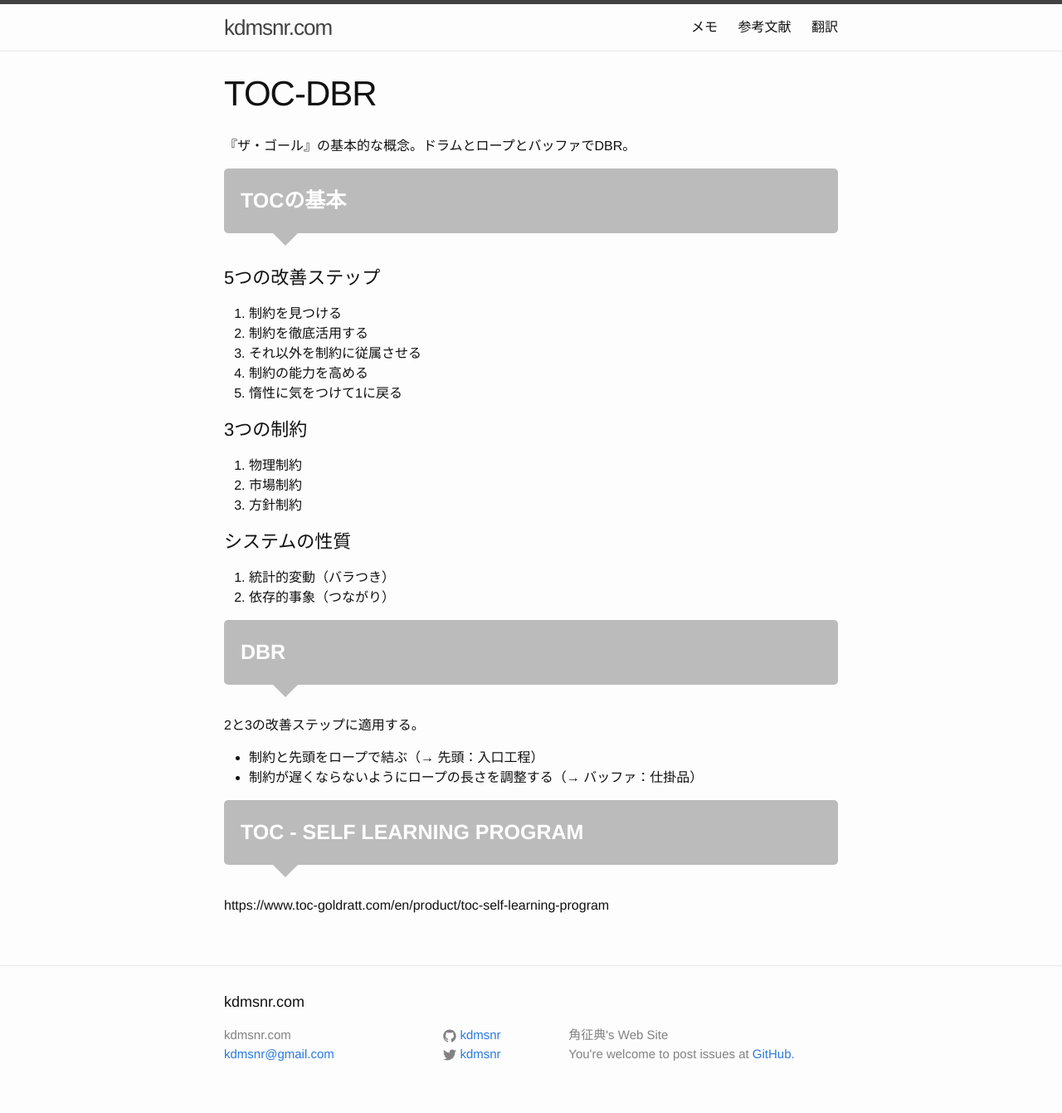
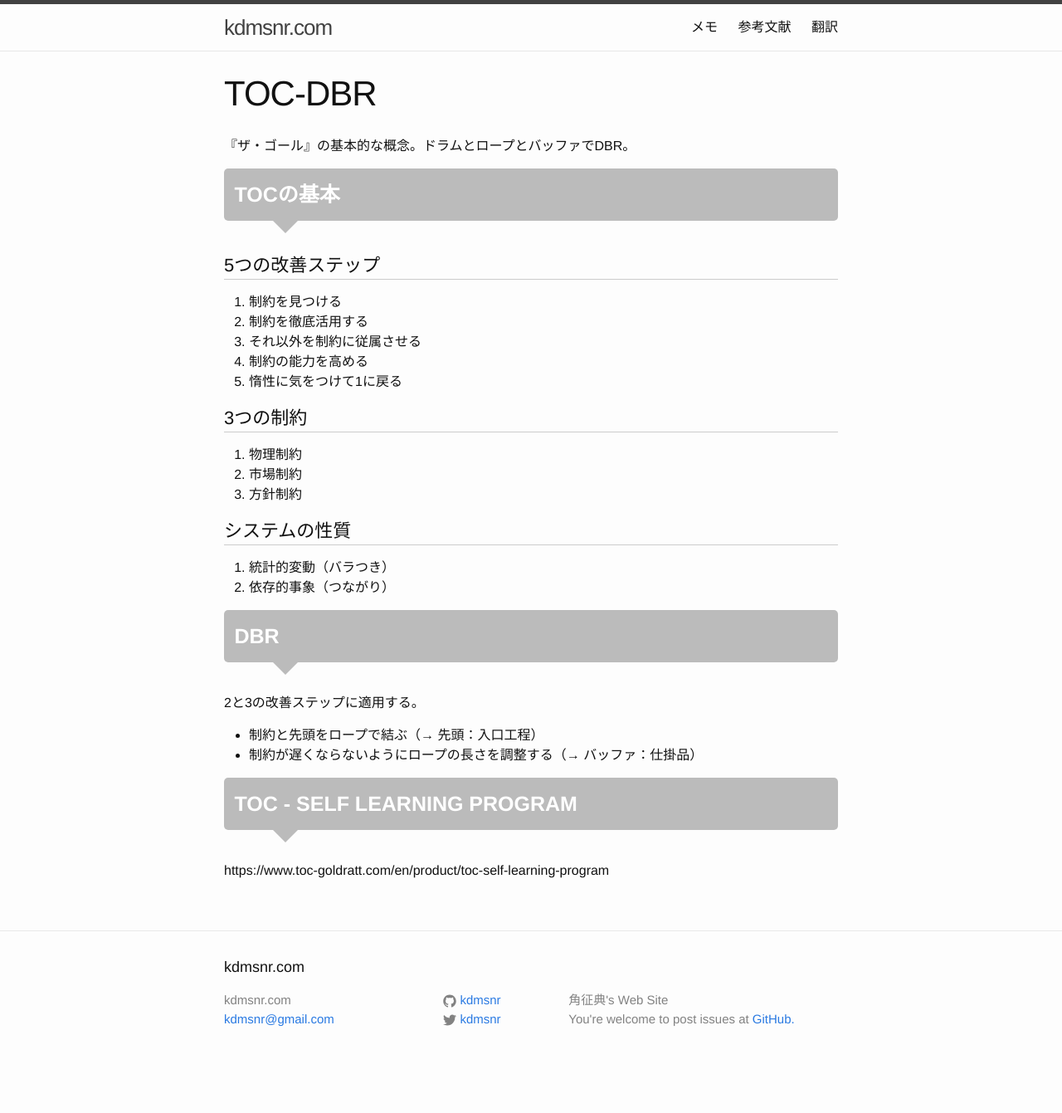
Before and after one commit to kdmsnr/kdmsnr.github.io, a Jekyll site: the page built from notes/toc-dbr/index.md, in a window 1280 px wide. Shown: the whole page at 83% size. Built offline with Jekyll 4.4.1, drawn with Linux system fonts in a browser that asks for light colours; Markdown is read by kramdown in place of the engine named in the settings; comment, search, counter and statistics services are not loaded; after the commit the page ends 1299 px from its top, so only the background shows below that.

Commit message:
Update css

```diff
--- a/_sass/_base.scss
+++ b/_sass/_base.scss
@@ -86,7 +86,7 @@ h1, h2, h3, h4, h5, h6 {
 h2 {
     position: relative;
     margin: 0 0 1.5em;
-    padding: 0.8em;
+    padding: 0.5em;
     background: #bbb;
     color: #fff;
     font-size: 1.143em;
@@ -107,6 +107,10 @@ h2:after{
     border-right: 15px solid transparent;
     border-bottom: 0;
     content: "";
+}
+
+h3 {
+   border-bottom: 1px solid #ccc;
 }
 
 
```
